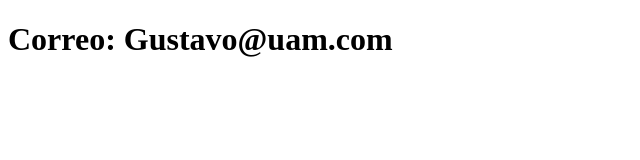
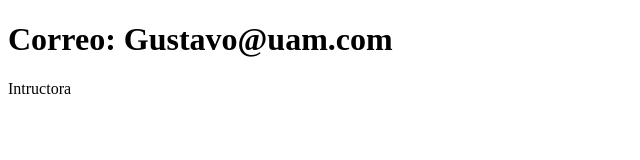
Before and after one commit to GustavoPichard0/sistema-de-registro, a plain HTML site: page Contacto.html in a window 1280 px wide. Shown: the full height of the page, 0-640 px from the left. Drawn offline with Linux system fonts and the light colour scheme.

Commit message:
Actualiza contacto

```diff
--- a/Contacto.html
+++ b/Contacto.html
@@ -9,5 +9,6 @@
     <h1>
         Correo: Gustavo@uam.com
     </h1>
+    <p>Intructora</p>
 </body>
 </html>
```
